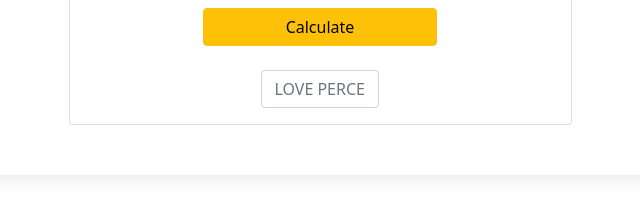
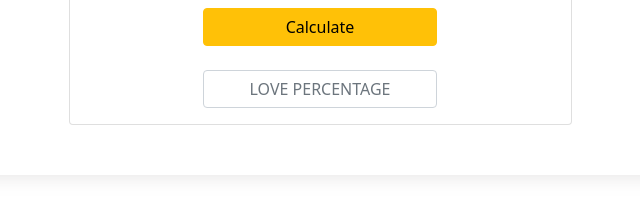
Before and after one commit to AkashMarkad/Love-Calculator, a plain HTML site: page index.html in a window 1280 px wide. Shown: the part 426-642 px from the top of the page, 320-960 px from the left. Drawn offline with nearby package versions, Linux system fonts and the light colour scheme.

Commit message:
Update index.html

```diff
--- a/index.html
+++ b/index.html
@@ -41,7 +41,7 @@
           </div>
           <br>
           <div>
-            <input type="text" name="" placeholder="LOVE PERCENTAGE" class="form-control text-center w-25 m-auto"
+            <input type="text" name="" placeholder="LOVE PERCENTAGE" class="form-control text-center w-50 m-auto"
               id="lovevalue">
           </div>
         </div>
```
